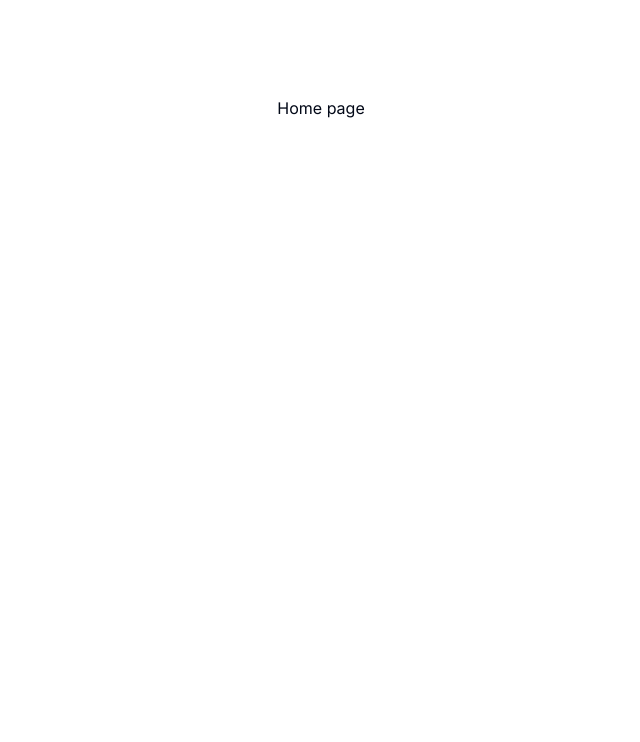
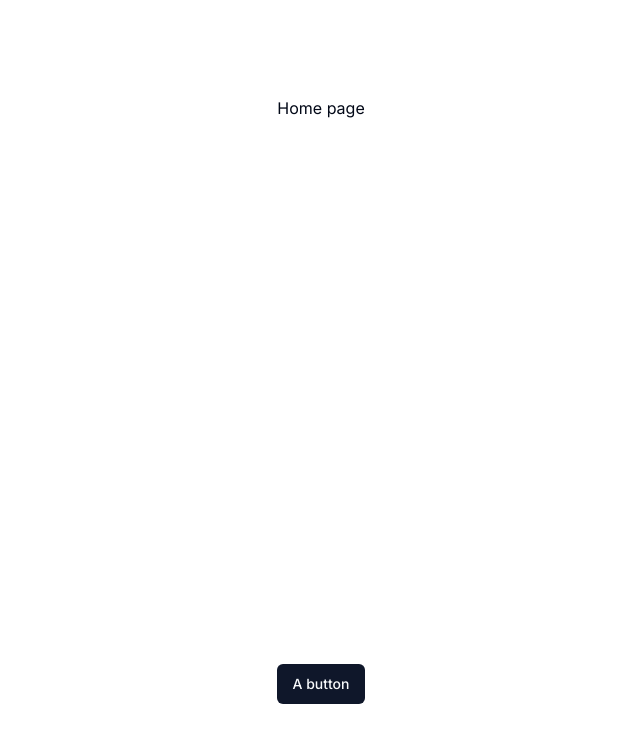
Before and after one commit to vmarinhodev/summarize, a Next.js app: page / in a window 1280 px wide. Shown: the top 742 px of the page, without its empty margins (319-959 px from the left). Built offline with nearby package versions, Linux system fonts and the light colour scheme.

Commit message:
added radix-ui peer dependencies eslint

```diff
--- a/app/page.tsx
+++ b/app/page.tsx
@@ -1,4 +1,4 @@
-import Image from "next/image";
+import { Button } from "@/components/ui/button";
 
 export default function Home() {
   return (
@@ -6,6 +6,7 @@
           <h1>
             Home page
           </h1>
+          <Button>A button</Button>
     </main>
   );
 }
--- /dev/null
+++ b/components/ui/button.tsx
@@ -0,0 +1,56 @@
+import * as React from "react"
+import { Slot } from "@radix-ui/react-slot"
+import { cva, type VariantProps } from "class-variance-authority"
+
+import { cn } from "@/lib/utils"
+
+const buttonVariants = cva(
+  "inline-flex items-center justify-center whitespace-nowrap rounded-md text-sm font-medium ring-offset-background transition-colors focus-visible:outline-none focus-visible:ring-2 focus-visible:ring-ring focus-visible:ring-offset-2 disabled:pointer-events-none disabled:opacity-50",
+  {
+    variants: {
+      variant: {
+        default: "bg-primary text-primary-foreground hover:bg-primary/90",
+        destructive:
+          "bg-destructive text-destructive-foreground hover:bg-destructive/90",
+        outline:
+          "border border-input bg-background hover:bg-accent hover:text-accent-foreground",
+        secondary:
+          "bg-secondary text-secondary-foreground hover:bg-secondary/80",
+        ghost: "hover:bg-accent hover:text-accent-foreground",
+        link: "text-primary underline-offset-4 hover:underline",
+      },
+      size: {
+        default: "h-10 px-4 py-2",
+        sm: "h-9 rounded-md px-3",
+        lg: "h-11 rounded-md px-8",
+        icon: "h-10 w-10",
+      },
+    },
+    defaultVariants: {
+      variant: "default",
+      size: "default",
+    },
+  }
+)
+
+export interface ButtonProps
+  extends React.ButtonHTMLAttributes<HTMLButtonElement>,
+    VariantProps<typeof buttonVariants> {
+  asChild?: boolean
+}
+
+const Button = React.forwardRef<HTMLButtonElement, ButtonProps>(
+  ({ className, variant, size, asChild = false, ...props }, ref) => {
+    const Comp = asChild ? Slot : "button"
+    return (
+      <Comp
+        className={cn(buttonVariants({ variant, size, className }))}
+        ref={ref}
+        {...props}
+      />
+    )
+  }
+)
+Button.displayName = "Button"
+
+export { Button, buttonVariants }
--- a/package.json
+++ b/package.json
@@ -9,6 +9,7 @@
     "lint": "next lint"
   },
   "dependencies": {
+    "@radix-ui/react-slot": "^1.0.2",
     "class-variance-authority": "^0.7.0",
     "clsx": "^2.1.1",
     "lucide-react": "^0.379.0",
```
Also changed, not shown: 1 other file (tests, documents, lock files or other folders).
